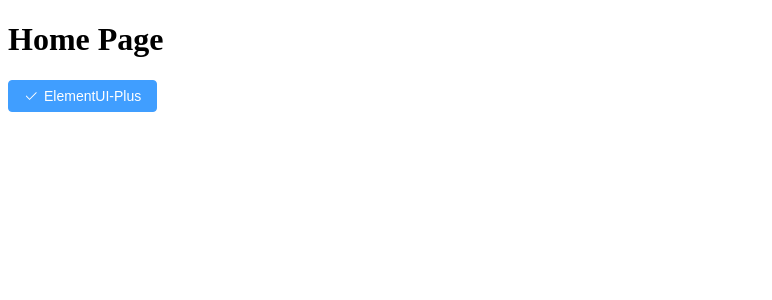
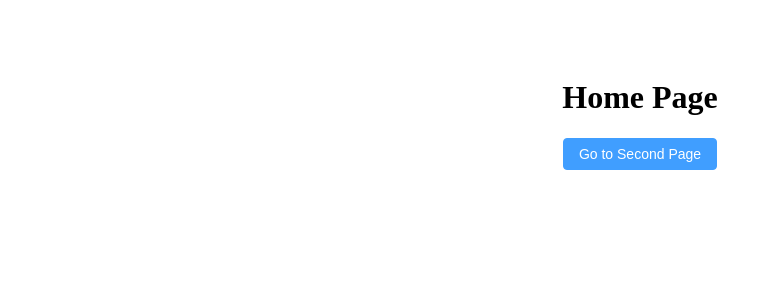
Before and after one commit to WonkaHHH/First-Vue, a Vue app: page / in a window 1280 px wide. Shown: the top 300 px of the page, without its empty margins (0-772 px from the left). Built offline with nearby package versions, Linux system fonts and the light colour scheme.

Commit message:
页面跳转

```diff
--- a/src/router/index.js
+++ b/src/router/index.js
@@ -4,9 +4,14 @@
 const routes = [
     {
         path: '/',
-        name: 'Home',
-        component: () => import('../views/Home.vue')
-    }
+        name: 'WelcomePage',
+        component: () => import('../views/WelcomePage.vue')
+    },
+    {
+      path: '/',
+      name: 'MainPage',
+      component: () => import('../views/MainPage.vue')
+    },
 ]
 
 const router = createRouter({
--- a/src/views/Home.vue
+++ /dev/null
@@ -1,19 +0,0 @@
-<template>
-    <div class="home">
-        <h1>Home Page</h1>
-        <el-button @click="showMessage" type="primary" icon="Check">ElementUI-Plus</el-button>
-    </div>
-</template>
-<script>
-import {ElMessage} from 'element-plus'
-export default {
-    data(){
-        return{}
-    },
-    methods:{
-        showMessage(){
-            ElMessage({type: 'success',message:'测试成功'})
-        }
-    }
-}
-</script>
--- /dev/null
+++ b/src/views/MainPage.vue
@@ -0,0 +1,27 @@
+<template>
+  <div class="second-page">
+    <h1>Second Page</h1>
+    <el-button type="primary" @click="goToHomePage">Go Back to Home Page</el-button>
+  </div>
+</template>
+
+<script>
+import { useRouter } from 'vue-router';
+
+export default {
+  setup() {
+    const router = useRouter();
+    const goToHomePage = () => {
+      router.push({ name: 'WelcomePage' });
+    };
+    return { goToHomePage };
+  },
+};
+</script>
+
+<style>
+.second-page {
+  text-align: center;
+  padding: 50px;
+}
+</style>
--- /dev/null
+++ b/src/views/WelcomePage.vue
@@ -0,0 +1,27 @@
+<template>
+  <div class="home">
+    <h1>Home Page</h1>
+    <el-button type="primary" @click="goToSecondPage">Go to Second Page</el-button>
+  </div>
+</template>
+
+<script>
+import { useRouter } from 'vue-router';
+
+export default {
+  setup() {
+    const router = useRouter();
+    const goToSecondPage = () => {
+      router.push({ name: 'MainPage' });
+    };
+    return { goToSecondPage };
+  },
+};
+</script>
+
+<style>
+.home {
+  text-align: center;
+  padding: 50px;
+}
+</style>
```
